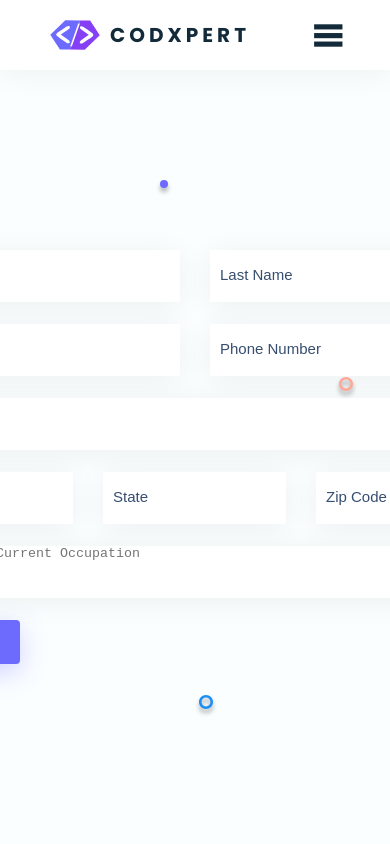
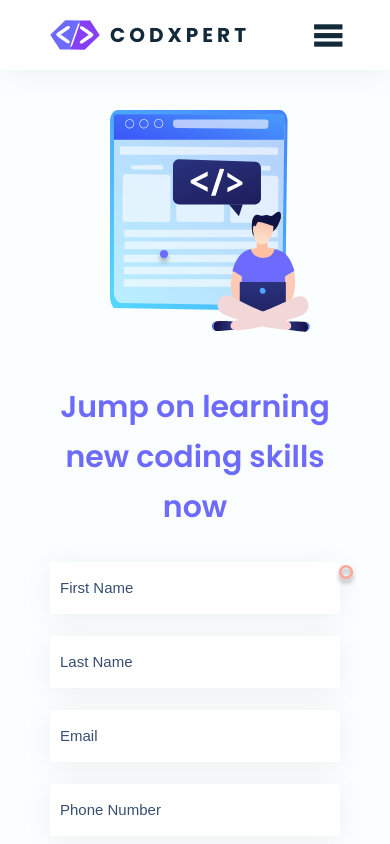
Before and after one commit to Ajmaljalal/bootcamp-website, a React (Create React App) app: page / in a window 390 px wide. Both pictures are taken after a click on the item "Register". Shown: the top 844 px of the page. Built offline with nearby package versions, Linux system fonts and the light colour scheme.

Commit message:
registration form responsive styles added

```diff
--- a/src/containers/More.jsx
+++ b/src/containers/More.jsx
@@ -3,7 +3,7 @@ import DesignSpots from './helpers/designSpots';
 import pinkEllipse from '../assets/ellipse-pink.svg'
 import redDot from '../assets/dot-red.svg'
 import cyanEllips from '../assets/ellipse-cyan.svg'
-import whyCodeExperImage from '../assets/why.svg'
+import whyCodeExpertImage from '../assets/why.svg'
 import technologiesIcon from '../assets/technologies.svg'
 import toolsIcon from '../assets/tools.svg'
 import titlesIcon from '../assets/titles.svg'
@@ -40,7 +40,7 @@ export default class More extends Component {
     const { onScreenChange } = this.props
     return (
       <div className='info__why'>
-        <img src={whyCodeExperImage} alt='whyCodxperticon' />
+        <img src={whyCodeExpertImage} alt='whyCodxperticon' />
         <div className='why__desc'>
           <h2>Why Codxpert?</h2>
           <p>Our program is carefully designed to respond to the dynamic needs of the web development job market. At the end of the training, you will have gained the necessary skills to enter the market and secure a job.</p>
--- a/src/containers/Register.jsx
+++ b/src/containers/Register.jsx
@@ -1,14 +1,17 @@
-import React, { Component } from "react";
-import DesignSpots from './helpers/designSpots';
+import React, { Component } from "react"
+import DesignSpots from './helpers/designSpots'
 import blueEllipse from '../assets/ellipse-bluet.svg'
 import purpleDot from '../assets/dot-purple.svg'
 import redEllips from '../assets/ellipse-pink.svg'
+import registerImage from '../assets/why.svg'
 
 export default class Register extends Component {
   render() {
     return (
       <div className="register-w">
+        <img className='register__illustration' src={registerImage} alt='registration illustration' />
         <form className="form-container">
+          <h3>Jump on learning new coding skills now</h3>
           <div className="input-row">
             <div className="input-container">
               <input
--- a/src/styles/register.css
+++ b/src/styles/register.css
@@ -1,17 +1,27 @@
 
 .register-w {
-  height: 94vh;
-  background-image: url("../assets/Frameregister.svg");
-  background-size: 400px 400px;
-  background-position: 83% 40%;
-  background-repeat: no-repeat;
+  min-height: 94vh;
   display: flex;
   align-items: center;
+  justify-content: center;
   padding: 0 200px;
   background-color: var(--bgSecondary);
   overflow-x: hidden;
-  font-style: normal;
   position: relative;
+  box-sizing: border-box;
+}
+
+.register__illustration {
+  margin-right: 70px;
+}
+
+.register-w h3 {
+  margin-bottom: 30px;
+  color: var(--primary);
+  font-weight: 600;
+  font-size: 30px;
+  line-height: 50px;
+  text-align: center;
 }
 
 .form-container {
@@ -70,6 +80,10 @@
   min-width: 590px;
 }
 
+.input-field-occupation {
+
+}
+
 .input-field-city,
 .input-field-state,
 .input-field-zip_code {
@@ -100,18 +114,63 @@ input::placeholder {
   border-radius: 4px;
 }
 
-@media screen and (max-width: 1124px) {
+@media screen and (max-width: 1180px) {
   .register-w {
     background-image: none;
-    padding:  0 50px;
+    padding:  50px;
     display: flex;
-    justify-content: center;
+    flex-direction: column;
+    align-items: center;
   }
+
+  .register__illustration {
+    margin-right: 0;
+    margin-left: 30px;
+    width: 200px;
+    margin-bottom: 50px;
+  }
+
 
   .form-container {
     display: flex;
     flex-direction: column;
+    width: 100%;
   }
+
+  .input-container{
+    width: 100%;
+    max-width: 900px;
+    margin-bottom: 22px;
+  }
+
+  .input-row{
+    flex-direction: column;
+    margin: 0;
+  }
+
+  .input-field {
+    width: 100%;
+    box-sizing: border-box;
+  }
+
+  .input-field-city,
+  .input-field-state,
+  .input-field-zip_code {
+    width: 100%;
+    box-sizing: border-box;
+  }
+
+  .input-field-address,
+  .input-field-occupation {
+    width: 100%;
+    min-width: 100%;
+    box-sizing: border-box;
+  }
+
+  .input-left {
+    margin-right: 0;
+  }
+
 }
 
 @media screen and (min-width: 1920px) {
```
Also changed, not shown: 1 other file (tests, documents, lock files or other folders).
